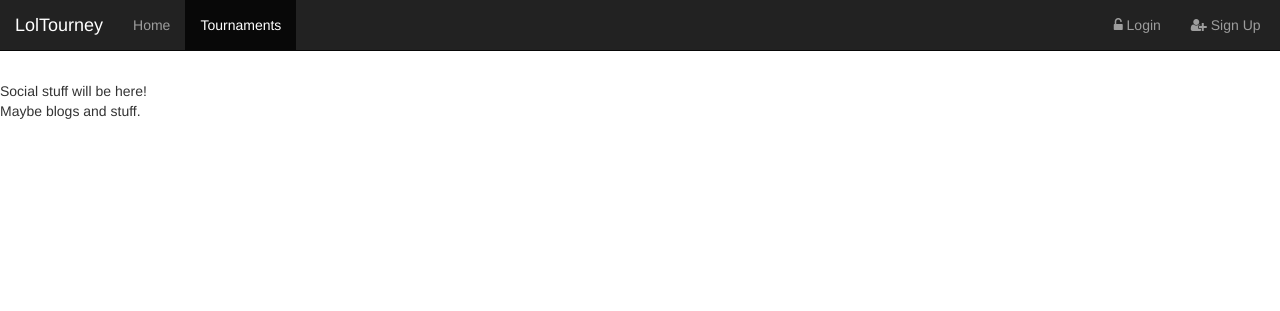
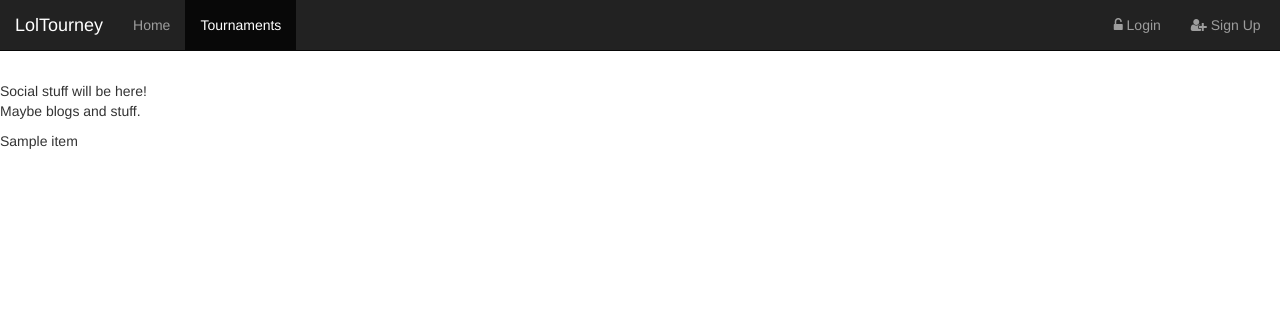
Before and after one commit to namanshenoy/lol-tourney, a Django app: template templates/home.html in a window 1280 px wide. Shown: the top 311 px of the page. Run offline with Django 3.2, Linux system fonts and the light colour scheme; the template is opened without the code that fills it: most values are stand-ins (such as "Sample title", 1, 10 or a date in 2020); some libraries are stand-ins or nearby versions.

Commit message:
Added return survey to index

```diff
--- a/templates/home.html
+++ b/templates/home.html
@@ -14,5 +14,10 @@
       Social stuff will be here!<br />
       Maybe blogs and stuff.
     </p>
+    <p>
+      {% for item in return_survey %}
+      {{ item }}<br />
+      {% endfor %}
+    </p>
   </div>
 </body>
```
